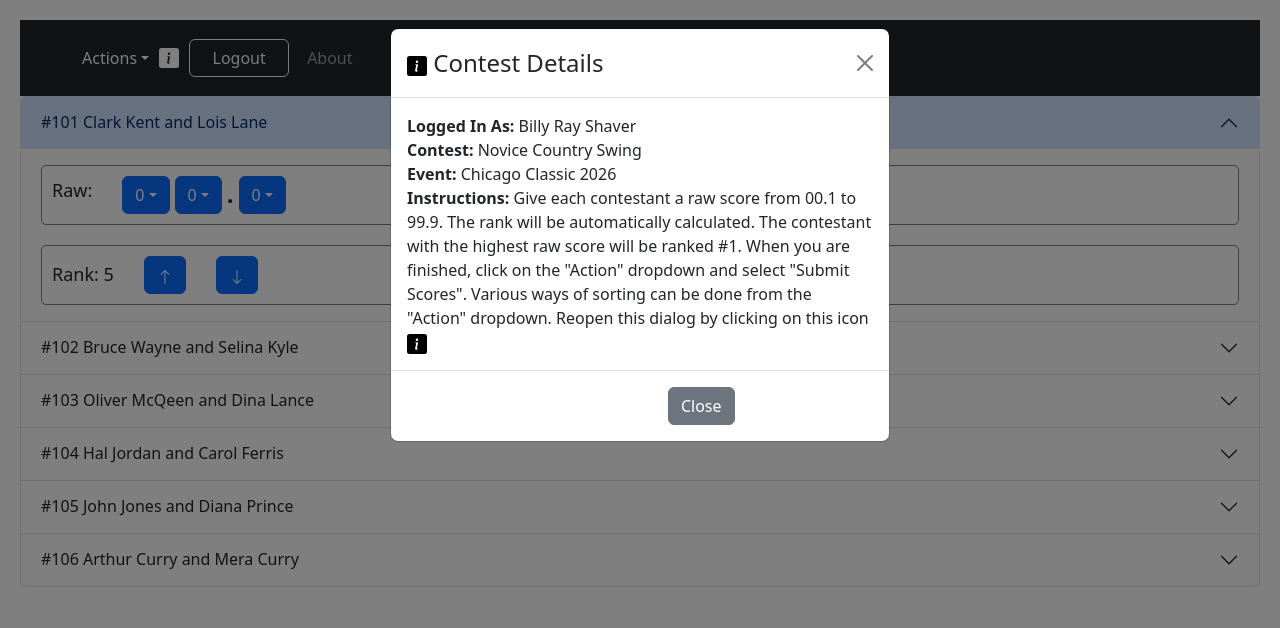
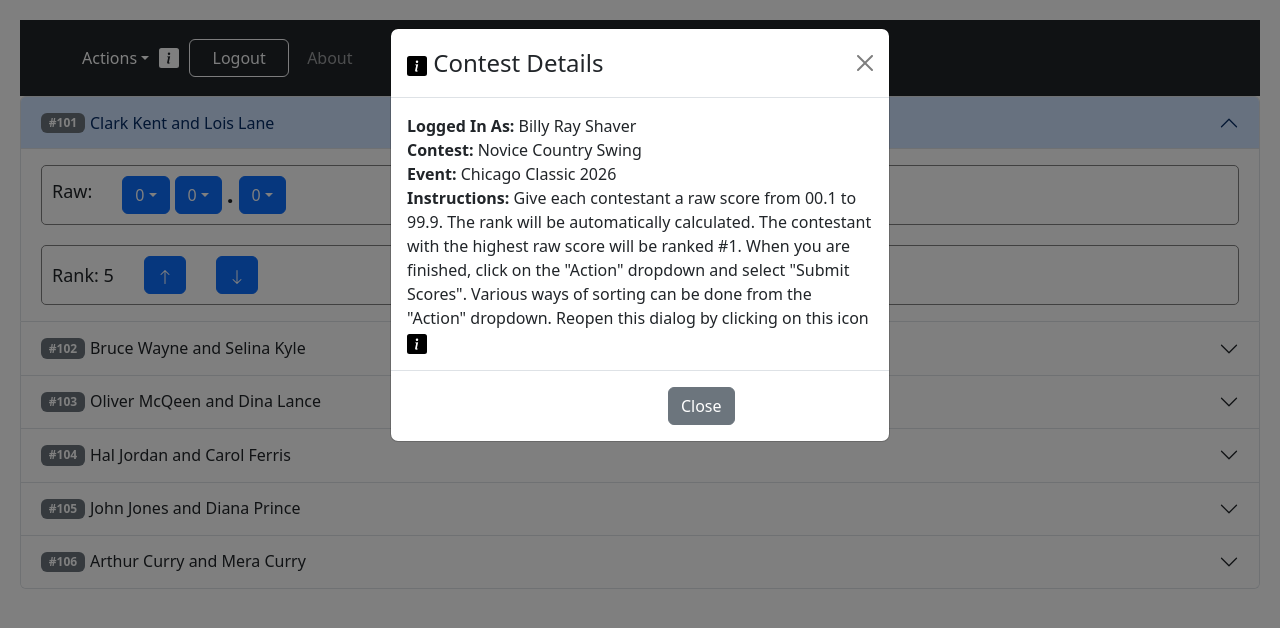
Before and after one commit to dancingevilgenius/SuperheroPage, a React (Vite) app: page / in a window 1280 px wide. Shown: the top 628 px of the page. Built offline with nearby package versions, Linux system fonts and the light colour scheme.

Commit message:
Surrounded bib numbers inside a gray Badge tags.

```diff
--- a/src/components/ContestantList.tsx
+++ b/src/components/ContestantList.tsx
@@ -1,4 +1,5 @@
 import Accordion from "react-bootstrap/Accordion";
+import Badge from "react-bootstrap/Badge";
 import RawScoreTripleDigit from "./RawScoreTripleDigit";
 import RawScoreDigit from "./RawScoreDigit";
 import ContestantDetails from "./ContestantDetails";
@@ -11,37 +12,67 @@ function ContestantList() {
     <>
       <Accordion defaultActiveKey="0">
         <Accordion.Item eventKey="0">
-          <Accordion.Header>#101 Clark Kent and Lois Lane</Accordion.Header>
+          <Accordion.Header>
+            <Badge bg="secondary" style={{ marginRight: "5px" }}>
+              #101
+            </Badge>{" "}
+            Clark Kent and Lois Lane
+          </Accordion.Header>
           <Accordion.Body>
             <ContestantDetails />
           </Accordion.Body>
         </Accordion.Item>
         <Accordion.Item eventKey="1">
-          <Accordion.Header>#102 Bruce Wayne and Selina Kyle</Accordion.Header>
+          <Accordion.Header>
+            <Badge bg="secondary" style={{ marginRight: "5px" }}>
+              #102
+            </Badge>{" "}
+            Bruce Wayne and Selina Kyle
+          </Accordion.Header>
           <Accordion.Body>
             <ContestantDetails />
           </Accordion.Body>
         </Accordion.Item>
         <Accordion.Item eventKey="2">
-          <Accordion.Header>#103 Oliver McQeen and Dina Lance</Accordion.Header>
+          <Accordion.Header>
+            <Badge bg="secondary" style={{ marginRight: "5px" }}>
+              #103
+            </Badge>{" "}
+            Oliver McQeen and Dina Lance
+          </Accordion.Header>
           <Accordion.Body>
             <ContestantDetails />
           </Accordion.Body>
         </Accordion.Item>
         <Accordion.Item eventKey="3">
-          <Accordion.Header>#104 Hal Jordan and Carol Ferris</Accordion.Header>
+          <Accordion.Header>
+            <Badge bg="secondary" style={{ marginRight: "5px" }}>
+              #104
+            </Badge>{" "}
+            Hal Jordan and Carol Ferris
+          </Accordion.Header>
           <Accordion.Body>
             <ContestantDetails />
           </Accordion.Body>
         </Accordion.Item>
         <Accordion.Item eventKey="4">
-          <Accordion.Header>#105 John Jones and Diana Prince</Accordion.Header>
+          <Accordion.Header>
+            <Badge bg="secondary" style={{ marginRight: "5px" }}>
+              #105
+            </Badge>{" "}
+            John Jones and Diana Prince
+          </Accordion.Header>
           <Accordion.Body>
             <ContestantDetails />
           </Accordion.Body>
         </Accordion.Item>
         <Accordion.Item eventKey="5">
-          <Accordion.Header>#106 Arthur Curry and Mera Curry</Accordion.Header>
+          <Accordion.Header>
+            <Badge bg="secondary" style={{ marginRight: "5px" }}>
+              #106
+            </Badge>{" "}
+            Arthur Curry and Mera Curry
+          </Accordion.Header>
           <Accordion.Body>
             <ContestantDetails />
           </Accordion.Body>
```
